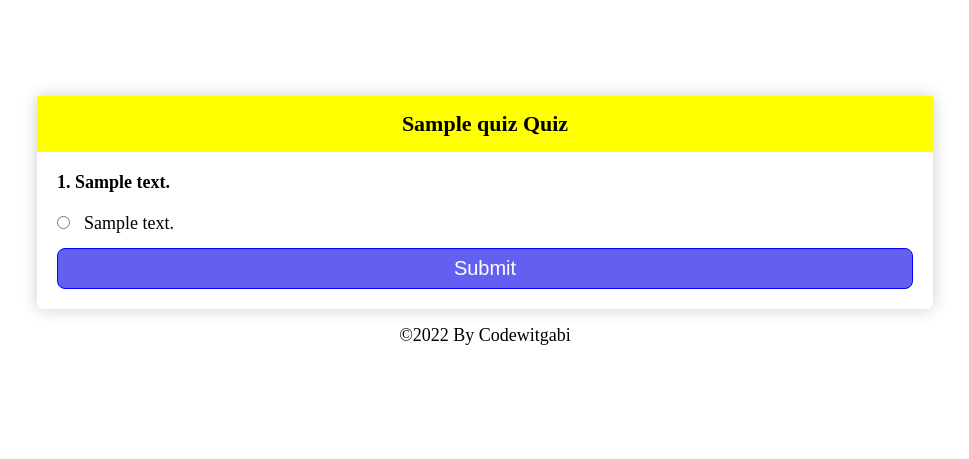
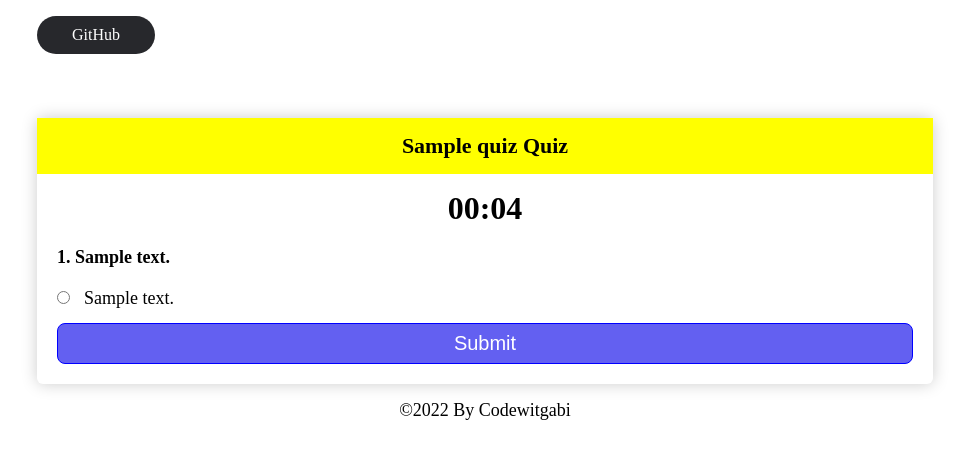
Before and after one commit to codewitgabi/django_quiz_app, a Django app: page /quiz_detail/1 in a window 1280 px wide. Shown: the top 459 px of the page, without its empty margins (155-1124 px from the left). Run offline with Django 3.2, Linux system fonts and the light colour scheme; tables that the repository leaves empty hold one stand-in row (values such as "Sample post").

Commit message:
Created timer for quiz

```diff
--- a/quizapp/models.py
+++ b/quizapp/models.py
@@ -3,6 +3,7 @@ from django.db import models
 
 class Quiz(models.Model):
 	name = models.CharField(max_length= 50)
+	duration = models.IntegerField(default=60, help_text="Enter quiz duration in seconds.")
 
 	def __str__(self):
 		return self.name
--- a/quizapp/templates/quizapp/base.html
+++ b/quizapp/templates/quizapp/base.html
@@ -11,6 +11,8 @@
 </head>
 <body>
 
+	<a id="github" href="https://github.com/codewitgabi">GitHub</a>
+
 	{% block content %}
 
 
--- a/quizapp/templates/quizapp/index.html
+++ b/quizapp/templates/quizapp/index.html
@@ -12,7 +12,7 @@
 			<ol>
 			{% for quiz in quizzes reversed %}
 				<li class="available-quiz" style= "font-size: 22px;">
-					<a style= "font-size: 20px; font-weight: bold; text-decoration: none; color: blue;" href="{% url 'quiz_detail' quiz.id %}">{{ quiz }} ({{ quiz.question_set.all.count }} Questions)</a>
+					<a style= "font-size: 20px; font-weight: bold; text-decoration: none; color: blue;" href="{% url 'quiz_detail' quiz.id %}">{{ quiz }} ({{ quiz.question_set.all.count }} Question{{ quiz.question_set.all.count|pluralize }})</a>
 				</li>
 			{% endfor %}
 			</ol>
--- a/quizapp/templates/quizapp/quiz_detail.html
+++ b/quizapp/templates/quizapp/quiz_detail.html
@@ -6,6 +6,10 @@
 
 	<div class="quiz-app-wrapper">
 		<legend class="app-title">{{ quiz }} Quiz</legend>
+		<div class="timer">
+			<!-- Timer displayer. # DO NOT DELETE -->
+			<span id="clock"></span>
+		</div>
 		<div class="app-content">
 		{% for question in questions %}
 			<p class="question-text">{{ current_page }}. {{ question }}</p>
@@ -135,5 +139,36 @@
 
 	</script>
 
+	<script>
+		const clock = document.querySelector("#clock");
+		let time = "{{ quiz.duration }}";
+
+		/* Get Minutes and Seconds digits */
+		let min = Math.floor(time/60);
+		let sec = time % 60;
+
+		min = min > 9 ? min : `0${min}`;
+		sec = sec > 9 ? sec : `0${sec}`;
+
+		clock.textContent = `${min}:${sec}`;
+
+		const interval = window.setInterval(() => {
+			time--;
+			let min = Math.floor(time/60);
+			let sec = time % 60;
+
+			min = min > 9 ? min : `0${min}`;
+			sec = sec > 9 ? sec : `0${sec}`;
+
+			clock.textContent = `${min}:${sec}`;
+
+			/* End Quiz if users time is up */
+			if (time === 0) {
+				window.clearInterval(interval);
+				submitAnswers();
+			}
+		}, 1000)
+	</script>
+
 
 {% endblock %}
--- a/quizapp/views.py
+++ b/quizapp/views.py
@@ -20,6 +20,7 @@ def quiz_detail(request, id):
 	num_of_questions = paginator.num_pages
 
 	questions = paginator.get_page(page_number)
+
 	context = {
 		"quiz": quiz,
 		"questions": questions,
--- /dev/null
+++ b/requirements.txt
@@ -0,0 +1,2 @@
+django-jazzmin
+Django>=3.2
--- a/static/css/quiz.css
+++ b/static/css/quiz.css
@@ -3,8 +3,18 @@
 	padding: 0;
 	box-sizing: border-box;
 }
+#github {
+	display: inline-block;
+	margin: 1em 12rem;
+	padding: 10px 35px;
+	border: none;
+	border-radius: 50px;
+	text-decoration: none;
+	background: #27282c;
+	color: #fff;
+}
 .quiz-app-wrapper {
-	margin: 6em 12rem 1em 12rem;
+	margin: 3em 12rem 1em 12rem;
 	box-shadow: hsl(0, 0%, 80%) 0 0 16px;
 	background: #fff;
 	border-radius: 6px;
@@ -16,10 +26,15 @@
 	font-weight: 800;
 	text-align: center;
 }
+.timer {
+	margin-top: 0.5em;
+	text-align: center;
+	font-weight: 700;
+	font-size: 2rem;
+}
 .app-content {
 	padding: 20px;
 }
-
 .question-text {
 	font-size: 18px;
 	font-weight: 600;
@@ -67,6 +82,9 @@
 }
 @media only screen and (max-width: 500px) {
 	.quiz-app-wrapper {
-		margin: 4em 1em 1em 1em;
+		margin: 3em 1em 1em 1em;
+	}
+	#github {
+		margin: 1em;
 	}
 }
```
Also changed, not shown: 1 other file.
